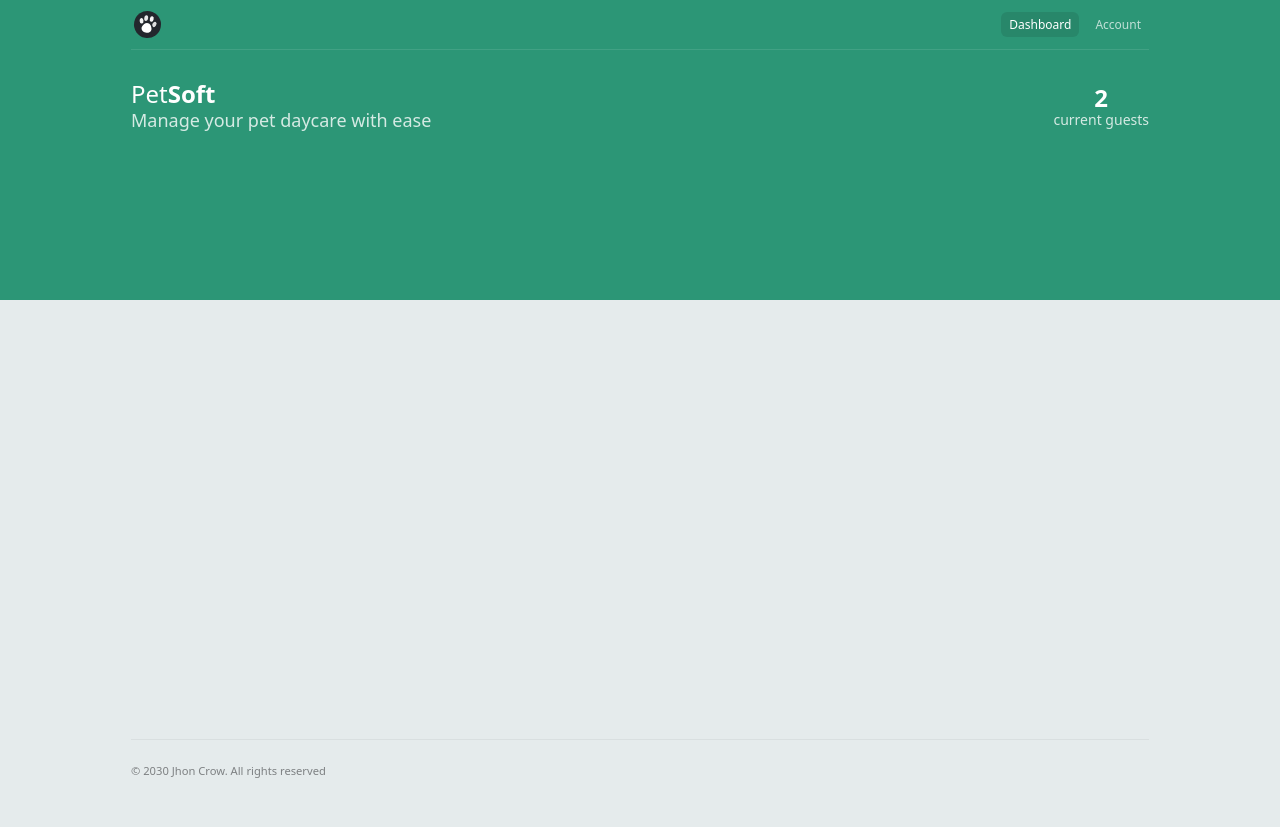
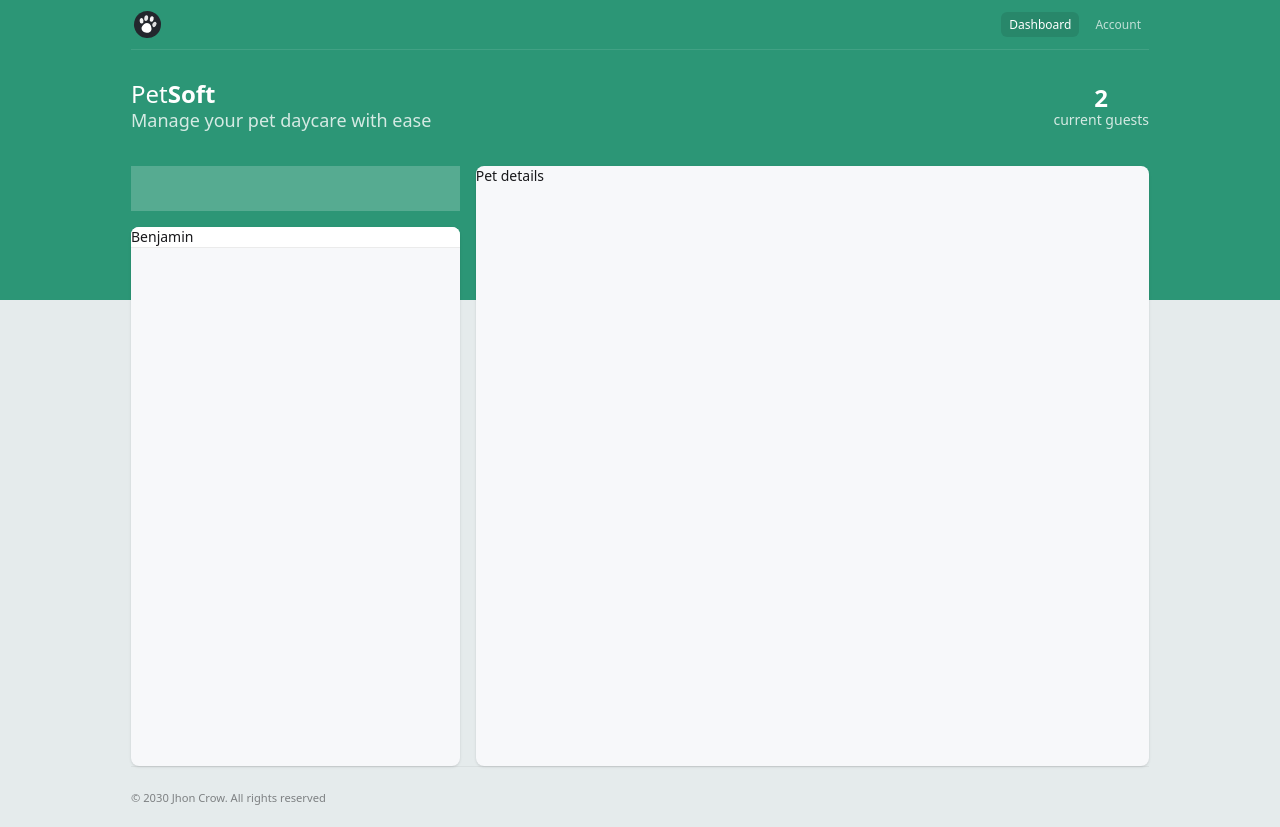
Before and after one commit to Jhon-Crow/byte-grad-next-app-2-petsoft, a Next.js app: page /app/dashboard in a window 1280 px wide. Before the commit the page ends 800 px from the top, so only its background shows below. Built offline with nearby package versions, Linux system fonts and the light colour scheme.

Commit message:
start dashboard page

```diff
--- a/src/app/(app)/app/dashboard/page.tsx
+++ b/src/app/(app)/app/dashboard/page.tsx
@@ -1,6 +1,10 @@
 import React from 'react';
 import Stats from "@/components/stats";
 import Branding from "@/components/branding";
+import ContentBlock from "@/components/content-block";
+import SearchForm from "@/components/search-form";
+import PetList from "@/components/pet-list";
+import PetDetails from "@/components/pet-details";
 
 function Page() {
     return (
@@ -9,6 +13,21 @@
                 <Branding/>
                 <Stats/>
             </div>
+            <div className={'grid grid-cols-3 grid-rows-[45px_1fr] gap-4 h-[600px]'}>
+                <div className='row-start-1 row-span-1 col-start-1 col-span-1'>
+                    <SearchForm/>
+                </div>
+                <div className='row-start-2 row-span-full col-start-1 col-span-1'>
+                    <ContentBlock>
+                        <PetList/>
+                    </ContentBlock>
+                </div>
+                <div className='row-start-1 row-span-full col-start-2 col-span-full'>
+                    <ContentBlock>
+                        <PetDetails/>
+                    </ContentBlock>
+                </div>
+            </div>
         </main>
     );
 }
--- /dev/null
+++ b/src/components/content-block.tsx
@@ -0,0 +1,5 @@
+export default function ContentBlock({children}: { children: React.ReactNode }) {
+    return (
+        <div className={'bg-[#F7F8FA] shadow-sm rounded-md overflow-hidden h-full w-full'}>{children}</div>
+    )
+}
--- /dev/null
+++ b/src/components/pet-details.tsx
@@ -0,0 +1,3 @@
+export default function PetDetails(){
+    return <section className={'h-full w-full'}>Pet details</section>
+}
--- /dev/null
+++ b/src/components/pet-list.tsx
@@ -0,0 +1,9 @@
+export default function PetList(){
+    return (
+        <ul className={'bg-white border-b border-black/[0.08]'}>
+            <li>
+                <button>Benjamin</button>
+            </li>
+        </ul>
+    )
+}
--- /dev/null
+++ b/src/components/search-form.tsx
@@ -0,0 +1,7 @@
+export default function SearchForm(){
+    return (
+        <form className={'w-full h-full'}>
+            <input className={'w-full h-full bg-white/20'}/>
+        </form>
+    )
+}
```
Also changed, not shown: src/components/stats.tsx (line endings or trailing spaces).
